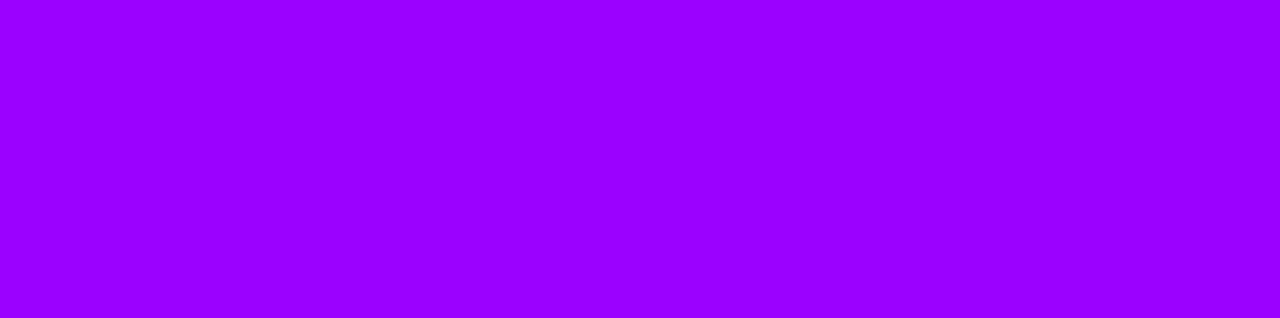
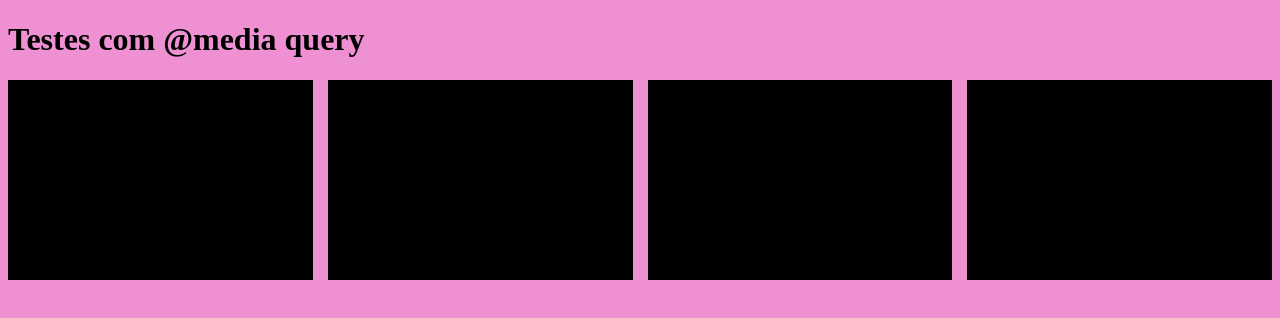
Before and after one commit to gabriela-scupin/Display_TA, a plain HTML site: page hub_IA/index.html in a window 1280 px wide. Drawn offline with Linux system fonts and the light colour scheme.

Commit message:
add: estudando o media

```diff
--- a/hub_IA/index.html
+++ b/hub_IA/index.html
@@ -14,18 +14,41 @@
             background-color: rgb(153, 0, 255);
         }
 
-        @media screen and (min-width: 480px) and (max-width: 768px) {
+        .container{
+            width: 100%;
+            display: flex;
+            gap: 15px;
+        }
+
+        .box{
+            width: 400px;
+            height: 200px;
+            background-color: black;
+        }
+
+        @media (min-width: 768px) {
+        body {
+                background-color: rgb(238, 144, 210);
+            }
+        }
+        @media (max-width: 480px) {
         body {
                 background-color: lightgreen;
-  }
-}
+            }
+        }
 
 
 
     </style>
 </head>
 <body>
-
+    <h1>Testes com @media query</h1>
+    <div class="container">
+        <div class="box"></div>
+        <div class="box"></div>
+        <div class="box"></div>
+        <div class="box"></div>
+    </div>
 
 </body>
 </html>
```
